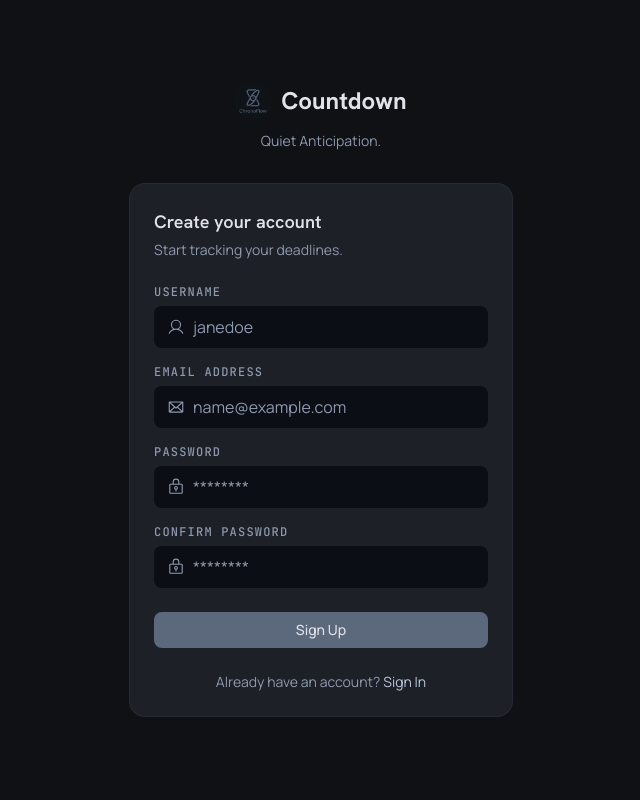
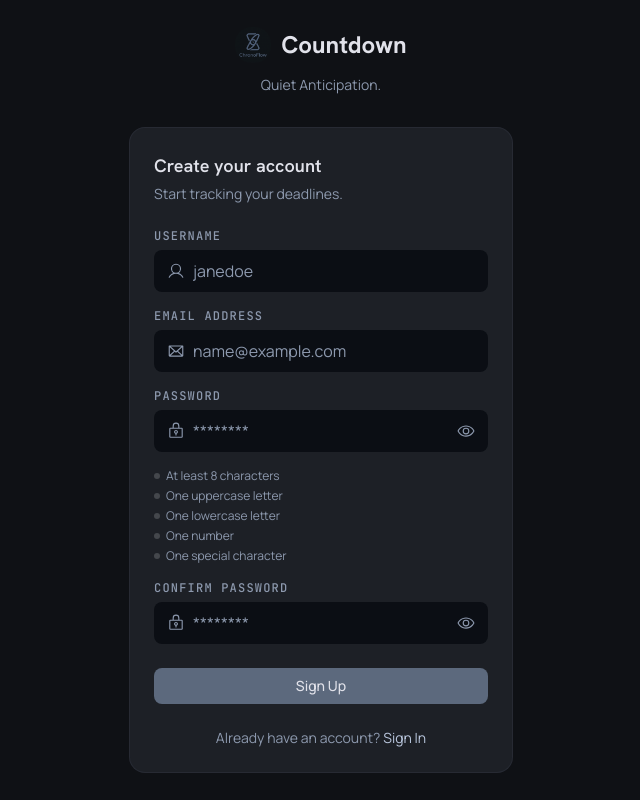
Before and after one commit to Minz516/count-down, a Next.js app: page /signup in a window 1280 px wide. Shown: the whole page, without its empty margins (319-959 px from the left). Built offline with nearby package versions, Linux system fonts and the light colour scheme.

Commit message:
feat: refine password strength

```diff
--- a/components/AuthForm.tsx
+++ b/components/AuthForm.tsx
@@ -4,9 +4,11 @@ import { useState, type FormEvent } from "react";
 import Image from "next/image";
 import Link from "next/link";
 import { useRouter } from "next/navigation";
-import { Envelope, LockKey, User } from "@phosphor-icons/react/ssr";
+import { Envelope, Eye, EyeSlash, LockKey, User } from "@phosphor-icons/react/ssr";
+import { clsx } from "clsx";
 import { createClient } from "@/lib/supabase/client";
 import { authInterface } from "@/modules/auth/auth.interface";
+import { PASSWORD_REQUIREMENTS } from "@/lib/passwordStrength";
 import { Button } from "./Button";
 
 interface AuthFormProps {
@@ -56,6 +58,74 @@ function Field({
         {children}
       </div>
     </label>
+  );
+}
+
+/** Password input with a show/hide toggle - used for both Password and Confirm Password. */
+function PasswordField({
+  label,
+  value,
+  onChange,
+  autoComplete,
+}: {
+  label: string;
+  value: string;
+  onChange: (value: string) => void;
+  autoComplete: string;
+}) {
+  const [visible, setVisible] = useState(false);
+
+  return (
+    <Field label={label} icon={<LockKey size={18} className="shrink-0 text-text-muted" />}>
+      <input
+        type={visible ? "text" : "password"}
+        value={value}
+        onChange={(event) => onChange(event.target.value)}
+        placeholder="********"
+        required
+        minLength={8}
+        autoComplete={autoComplete}
+        className={inputClass}
+      />
+      <button
+        type="button"
+        onClick={() => setVisible((current) => !current)}
+        aria-label={visible ? "Hide password" : "Show password"}
+        className="shrink-0 rounded text-text-muted transition-colors hover:text-on-surface focus-visible:outline-2 focus-visible:outline-primary/50 focus-visible:outline-offset-2"
+      >
+        {visible ? <EyeSlash size={18} /> : <Eye size={18} />}
+      </button>
+    </Field>
+  );
+}
+
+/** Live guidance while typing (signup only) - each requirement ticks off as it's met,
+ * rather than only surfacing the rule after a failed submit. */
+function PasswordRequirementsList({ password }: { password: string }) {
+  return (
+    <ul className="flex flex-col gap-1">
+      {PASSWORD_REQUIREMENTS.map((requirement) => {
+        const met = requirement.test(password);
+        return (
+          <li
+            key={requirement.label}
+            className={clsx(
+              "flex items-center gap-1.5 font-body text-xs transition-colors",
+              met ? "text-primary" : "text-text-muted",
+            )}
+          >
+            <span
+              aria-hidden
+              className={clsx(
+                "size-1.5 shrink-0 rounded-full",
+                met ? "bg-primary" : "bg-outline-variant",
+              )}
+            />
+            {requirement.label}
+          </li>
+        );
+      })}
+    </ul>
   );
 }
 
@@ -152,32 +222,24 @@ export function AuthForm({ mode }: AuthFormProps) {
             </Field>
           )}
 
-          <Field label="Password" icon={<LockKey size={18} className="shrink-0 text-text-muted" />}>
-            <input
-              type="password"
-              value={password}
-              onChange={(inputEvent) => setPassword(inputEvent.target.value)}
-              placeholder="********"
-              required
-              minLength={6}
-              autoComplete={mode === "signup" ? "new-password" : "current-password"}
-              className={inputClass}
-            />
-          </Field>
+          <PasswordField
+            label="Password"
+            value={password}
+            onChange={setPassword}
+            autoComplete={mode === "signup" ? "new-password" : "current-password"}
+          />
 
           {mode === "signup" && (
-            <Field label="Confirm Password" icon={<LockKey size={18} className="shrink-0 text-text-muted" />}>
-              <input
-                type="password"
+            <>
+              <PasswordRequirementsList password={password} />
+
+              <PasswordField
+                label="Confirm Password"
                 value={confirmPassword}
-                onChange={(inputEvent) => setConfirmPassword(inputEvent.target.value)}
-                placeholder="********"
-                required
-                minLength={6}
+                onChange={setConfirmPassword}
                 autoComplete="new-password"
-                className={inputClass}
               />
-            </Field>
+            </>
           )}
 
           {error && <p className="font-body text-sm text-error">{error}</p>}
--- /dev/null
+++ b/lib/passwordStrength.ts
@@ -0,0 +1,21 @@
+/**
+ * Shared between the live guidance checklist in AuthForm.tsx and the final
+ * gate in auth.service.ts's signUp - one set of rules, not two copies that
+ * could drift apart.
+ */
+export interface PasswordRequirement {
+  label: string;
+  test: (password: string) => boolean;
+}
+
+export const PASSWORD_REQUIREMENTS: PasswordRequirement[] = [
+  { label: "At least 8 characters", test: (password) => password.length >= 8 },
+  { label: "One uppercase letter", test: (password) => /[A-Z]/.test(password) },
+  { label: "One lowercase letter", test: (password) => /[a-z]/.test(password) },
+  { label: "One number", test: (password) => /[0-9]/.test(password) },
+  { label: "One special character", test: (password) => /[^A-Za-z0-9]/.test(password) },
+];
+
+export function isPasswordStrong(password: string): boolean {
+  return PASSWORD_REQUIREMENTS.every((requirement) => requirement.test(password));
+}
--- a/modules/auth/auth.service.ts
+++ b/modules/auth/auth.service.ts
@@ -1,6 +1,7 @@
 import type { SupabaseClient } from "@supabase/supabase-js";
 import { authRepository } from "./auth.repository";
 import { ValidationError } from "@/modules/shared/errors";
+import { isPasswordStrong } from "@/lib/passwordStrength";
 
 export interface SignUpInput {
   username: string;
@@ -26,6 +27,14 @@ export const authService = {
     }
     if (input.password !== input.confirmPassword) {
       throw new ValidationError("Passwords do not match.");
+    }
+    // Re-checked here, not just in AuthForm.tsx's live checklist - the service layer is
+    // the boundary that must not trust its caller blindly (events.service.ts's
+    // assertValidInput follows the same rule).
+    if (!isPasswordStrong(input.password)) {
+      throw new ValidationError(
+        "Password must be at least 8 characters and include an uppercase letter, a lowercase letter, a number, and a special character.",
+      );
     }
 
     try {
```
Also changed, not shown: 3 other files (tests, documents, lock files or other folders).
